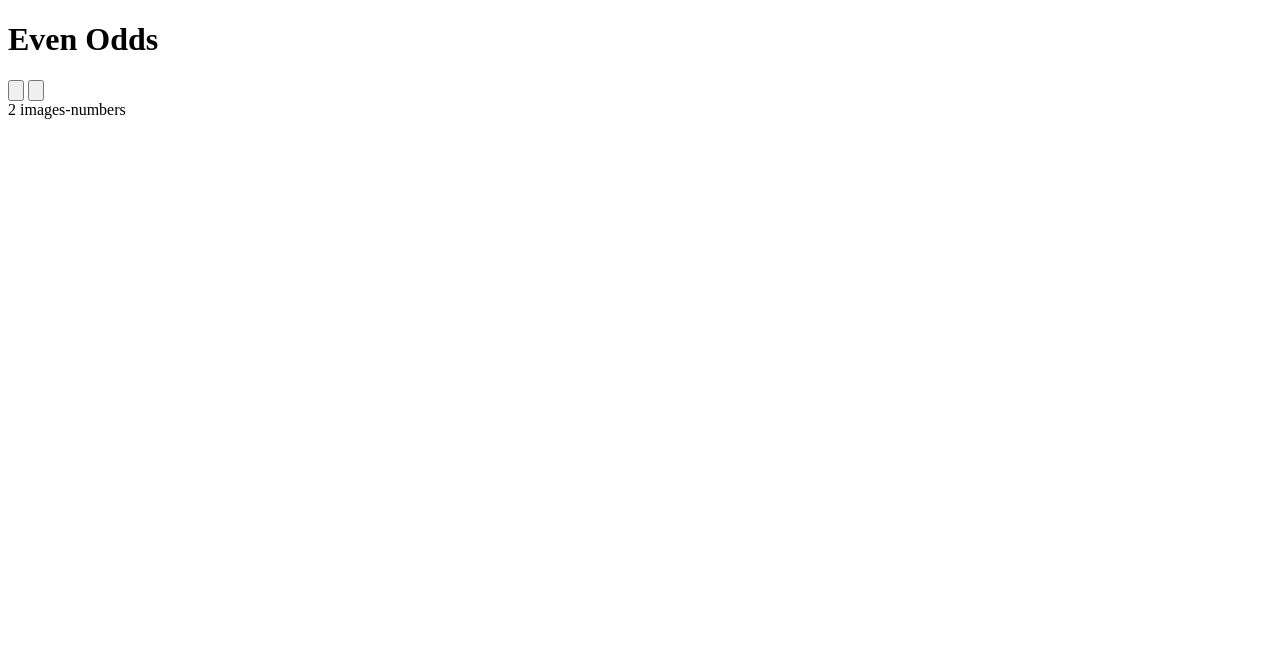
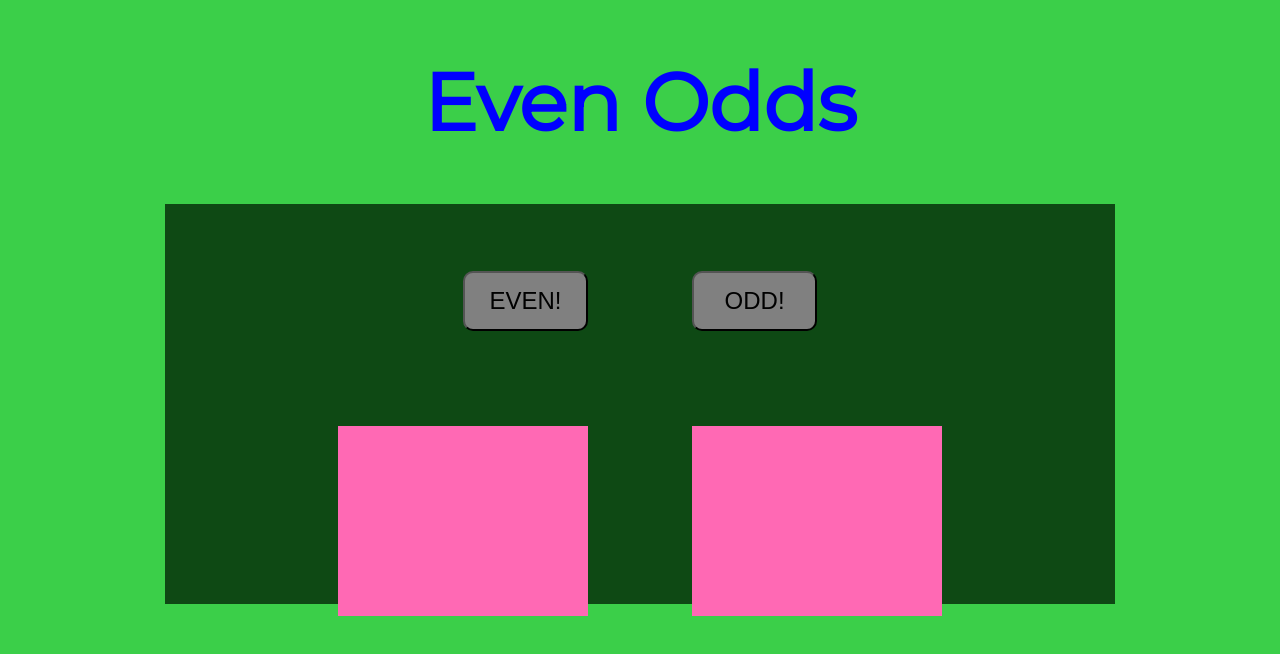
Before and after one commit to Brunopod/Even-Odds, a plain HTML site: page index.html in a window 1280 px wide. Drawn offline with Linux system fonts and the light colour scheme.

Commit message:
Add placeholder css

```diff
--- a/assets/css/style.css
+++ b/assets/css/style.css
@@ -0,0 +1,56 @@
+/* general style*/
+body {
+    background-color: #3BCF49;
+    text-align: center;
+    font-family: 'Montserrat', sans-serif;
+    color: blue;
+}
+
+/*heading*/
+
+#heading {
+    font-size: 5em;
+    text-align: center;
+}
+
+/*game area*/
+
+#game-space {
+    background-color: #0E4914;
+    box-sizing: border-box;
+    width: 85%;
+    height: 50vh;
+    max-width: 950px;
+    max-height: 500px;
+    margin-left: auto;
+    margin-right: auto;
+}
+
+#control-space {
+    margin-top: 5%;
+    padding-top: 7%;
+    padding-bottom: 10%;
+
+}
+/*buttons*/
+
+.button {
+    text-align: center;
+    width: 125px;
+    height: 60px;
+    margin-left: 50px;
+    margin-right: 50px;
+    font-size: 1.5em;
+    background-color: grey;
+    border-radius: 10px;
+}
+
+.images {
+    display: inline-block;
+    background-color: hotpink;
+    width: 250px;
+    height: 150px;
+    margin-left: 50px;
+    margin-right: 50px;
+    padding-top: 40px;
+}
--- a/index.html
+++ b/index.html
@@ -4,20 +4,24 @@
     <meta charset="UTF-8">
     <meta http-equiv="X-UA-Compatible" content="IE=edge">
     <meta name="viewport" content="width=device-width, initial-scale=1.0">
+    <link href="https://fonts.googleapis.com/css2?family=Montserrat:ital,wght@0,400;1,200&display=swap" rel="stylesheet">
     <link rel="stylesheet" href="https://use.fontawesome.com/releases/v5.7.2/css/all.css" integrity="sha384-fnmOCqbTlWIlj8LyTjo7mOUStjsKC4pOpQbqyi7RrhN7udi9RwhKkMHpvLbHG9Sr" crossorigin="anonymous">
     <link rel="stylesheet" href="assets/css/style.css" >
     <title>Even Odds</title>
 </head>
 <body>
-    <h1>Even Odds</h1>
+    <h1 id="heading">Even Odds</h1>
     <div id="game-space">
 
         <div id=control-space>
-            <input type="button" class="button">
-            <input type="button" class="button">
+            <input type="button" class="button" value="EVEN!">
+            <input type="button" class="button" value="ODD!">
         </div>
 
-        <div id="result-space">2 images-numbers</div>
+        <div id="result-space">
+            <div class="images"></div>
+            <div class="images"></div>
+        </div>
 
     </div>
 
```
